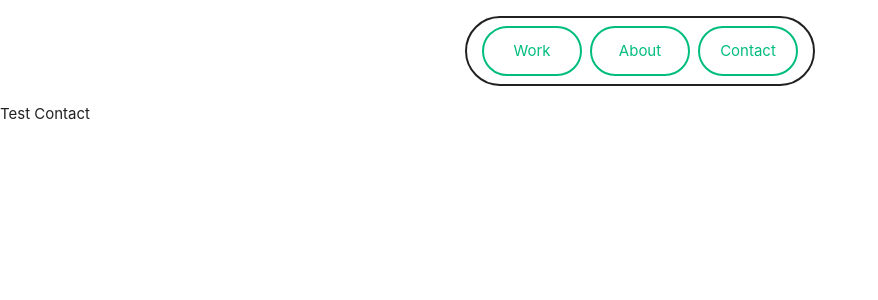
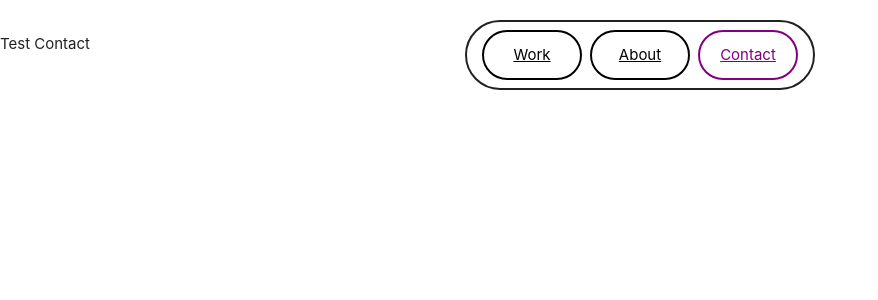
Before and after one commit to JoeyHopkins/MySite, a Vue app in the folder frontend/: page /contact in a window 1280 px wide. Shown: the top 300 px of the page, without its empty margins (0-878 px from the left). Built offline with nearby package versions, Linux system fonts and the light colour scheme.

Commit message:
Fixed position of nav bar so it does not move. Made active page router button colored

```diff
--- a/frontend/src/assets/main.css
+++ b/frontend/src/assets/main.css
@@ -4,9 +4,11 @@
   width: 100vw;
   font-weight: normal;
   overflow-y: auto;
+  /* height: 150vh; */
   /* padding: 0px 15px */
 }
 
+/*
 a,
 .green {
   text-decoration: none;
@@ -19,6 +21,7 @@ a,
     background-color: hsla(160, 100%, 37%, 0.2);
   }
 }
+*/
 
 /* @media (min-width: 1024px) {
   body {
@@ -35,23 +38,29 @@ a,
 /* Nav bar */
 
 .nav-container {
+  position: fixed;
+  top: 20px;
   width: 350px;
   height: 70px;
-  position: relative;
+  /* position: relative; */
   border: 2px solid;
   border-radius: 40px;
   overflow: hidden;
 }
 
 .nav-btn {
-  width: 100px; /* Adjust the width as needed */
-  height: 50px; /* Adjust the height as needed */
-  position: relative;
-  border: 2px solid; /* Change the border color as desired */
-  border-radius: 40px; /* Half of the height to make the half circles */
+  width: 100px;
+  height: 50px;
+  border: 2px solid;
+  border-radius: 40px;
   overflow: hidden;
+  color: black;
+
 }
 
+.router-link-active {
+  color: purple;
+}
 
 /* Universal */
 .center-text {
```
